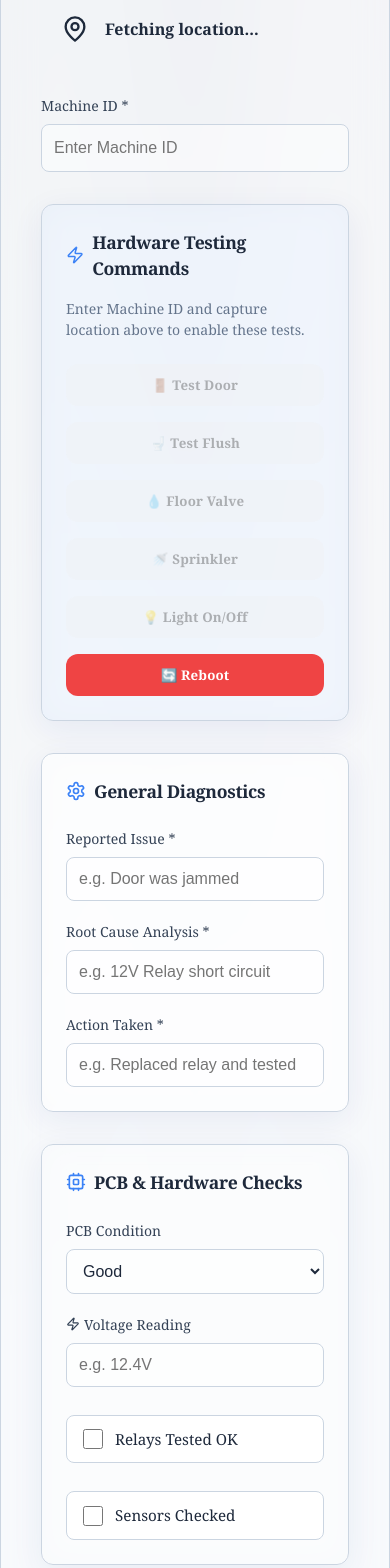
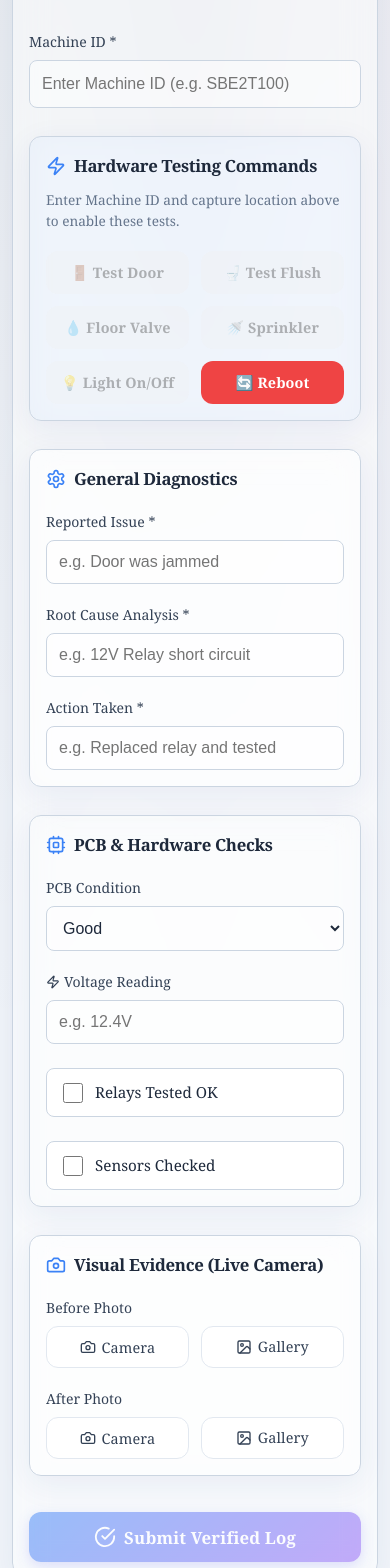
Before and after one commit to Smartbuddy1/IOT, a React (Vite) app in the folder frontend/: page /test-form in a window 390 px wide. Shown: the part 220-1788 px from the top of the page. Built offline with nearby package versions, Linux system fonts and the light colour scheme; no server answers.

Commit message:
Make standalone TestForm 100% mobile responsive for field technicians

```diff
--- a/frontend/src/pages/TestForm.jsx
+++ b/frontend/src/pages/TestForm.jsx
@@ -172,66 +172,121 @@ const TestForm = () => {
   };
 
   return (
-    <div className="page-container fade-in">
-      <div className="page-header" style={{ marginBottom: '2rem' }}>
-        <h1 style={{ fontSize: '1.875rem', fontWeight: 'bold', color: 'var(--slate-800)', display: 'flex', alignItems: 'center', gap: '0.75rem' }}>
+    <div className="page-container fade-in" style={{ padding: 'clamp(0.75rem, 3vw, 2rem)' }}>
+      <style>{`
+        .test-form-wrapper {
+          max-width: 800px;
+          margin: 0 auto;
+          padding: clamp(1rem, 4vw, 2.5rem);
+          border-radius: 16px;
+          box-sizing: border-box;
+          width: 100%;
+        }
+        .hw-test-grid {
+          display: grid;
+          grid-template-columns: repeat(2, 1fr);
+          gap: 0.75rem;
+        }
+        @media (min-width: 640px) {
+          .hw-test-grid {
+            grid-template-columns: repeat(3, 1fr);
+            gap: 1rem;
+          }
+        }
+        .responsive-grid-2col {
+          display: grid;
+          grid-template-columns: 1fr;
+          gap: 1.25rem;
+        }
+        @media (min-width: 640px) {
+          .responsive-grid-2col {
+            grid-template-columns: repeat(2, 1fr);
+          }
+        }
+        .photo-btn-group {
+          display: flex;
+          gap: 0.75rem;
+          width: 100%;
+        }
+        .photo-btn-group > * {
+          flex: 1 1 0;
+          min-width: 0;
+          padding: 0 0.5rem !important;
+          font-size: 0.9rem !important;
+        }
+        .form-input {
+          width: 100% !important;
+          box-sizing: border-box !important;
+        }
+        @media (max-width: 480px) {
+          .page-header h1 {
+            font-size: 1.4rem !important;
+          }
+          .page-header p {
+            font-size: 0.85rem !important;
+          }
+        }
+      `}</style>
+
+      <div className="page-header" style={{ marginBottom: '1.5rem' }}>
+        <h1 style={{ fontSize: '1.875rem', fontWeight: 'bold', color: 'var(--slate-800)', display: 'flex', alignItems: 'center', gap: '0.75rem', flexWrap: 'wrap' }}>
           Hardware Testing & Maintenance
         </h1>
         <p style={{ color: 'var(--slate-500)', marginTop: '0.25rem' }}>Standalone form for testing field reports, executing hardware tests, with live camera and GPS tags.</p>
       </div>
 
-      <div className="glass-panel" style={{ maxWidth: '800px', margin: '0 auto', padding: '2.5rem' }}>
-        <form onSubmit={handleLogSubmit} style={{ display: 'flex', flexDirection: 'column', gap: '2rem' }}>
+      <div className="glass-panel test-form-wrapper">
+        <form onSubmit={handleLogSubmit} style={{ display: 'flex', flexDirection: 'column', gap: '1.75rem', width: '100%' }}>
 
           {/* Location Verification Section */}
-          <div style={{ backgroundColor: formData.gps_lat ? 'var(--bg-success)' : 'var(--bg-danger)', padding: '1.25rem', borderRadius: '12px', display: 'flex', alignItems: 'center', gap: '1rem', color: formData.gps_lat ? 'var(--success-color)' : 'var(--danger-color)', border: `1px solid ${formData.gps_lat ? 'var(--success-color)' : 'var(--danger-color)'}33` }}>
-            <MapPin size={28} />
-            <div>
-              <div style={{ fontWeight: 'bold', fontSize: '1rem' }}>{locationStatus}</div>
+          <div style={{ backgroundColor: formData.gps_lat ? 'var(--bg-success)' : 'var(--bg-danger)', padding: '1rem', borderRadius: '12px', display: 'flex', alignItems: 'center', gap: '0.75rem', color: formData.gps_lat ? 'var(--success-color)' : 'var(--danger-color)', border: `1px solid ${formData.gps_lat ? 'var(--success-color)' : 'var(--danger-color)'}33`, flexWrap: 'wrap' }}>
+            <MapPin size={26} style={{ flexShrink: 0 }} />
+            <div style={{ flexGrow: 1, minWidth: '180px', wordBreak: 'break-word' }}>
+              <div style={{ fontWeight: 'bold', fontSize: '0.95rem' }}>{locationStatus}</div>
               {formData.gps_lat && (
-                <div style={{ fontSize: '0.85rem', opacity: 0.9, marginTop: '0.25rem' }}>{formData.gps_lat}, {formData.gps_lng}</div>
+                <div style={{ fontSize: '0.8rem', opacity: 0.9, marginTop: '0.25rem' }}>{formData.gps_lat}, {formData.gps_lng}</div>
               )}
             </div>
           </div>
 
-          <div className="form-group" style={{ marginBottom: 0 }}>
+          <div className="form-group" style={{ marginBottom: 0, width: '100%' }}>
             <label className="form-label">Machine ID <span style={{color:'var(--danger-color)'}}>*</span></label>
-            <div style={{ display: 'flex', gap: '1rem', alignItems: 'center', flexWrap: 'wrap' }}>
-              <input type="text" className="form-input" required value={formData.machine_id} onChange={e => setFormData({...formData, machine_id: e.target.value})} placeholder="Enter Machine ID" style={{ flex: '1 1 300px', height: '48px' }} />
+            <div style={{ width: '100%' }}>
+              <input type="text" className="form-input" required value={formData.machine_id} onChange={e => setFormData({...formData, machine_id: e.target.value})} placeholder="Enter Machine ID (e.g. SBE2T100)" style={{ height: '48px', fontSize: '1rem' }} />
             </div>
           </div>
 
           {/* Hardware Testing Section */}
-          <div className="glass-panel" style={{ padding: '1.5rem', borderRadius: '12px', border: '1px solid var(--border-color)', backgroundColor: 'rgba(59, 130, 246, 0.05)' }}>
-            <h4 style={{ display: 'flex', alignItems: 'center', gap: '0.5rem', marginBottom: '1rem', color: 'var(--text-primary)', fontSize: '1.1rem', fontWeight: 'bold' }}>
-              <Zap size={20} color="var(--primary-color)" /> Hardware Testing Commands
+          <div className="glass-panel" style={{ padding: 'clamp(1rem, 3vw, 1.5rem)', borderRadius: '12px', border: '1px solid var(--border-color)', backgroundColor: 'rgba(59, 130, 246, 0.05)', width: '100%', boxSizing: 'border-box' }}>
+            <h4 style={{ display: 'flex', alignItems: 'center', gap: '0.5rem', marginBottom: '0.75rem', color: 'var(--text-primary)', fontSize: '1.05rem', fontWeight: 'bold', flexWrap: 'wrap' }}>
+              <Zap size={20} color="var(--primary-color)" style={{ flexShrink: 0 }} /> Hardware Testing Commands
             </h4>
-            <p style={{ fontSize: '0.875rem', color: 'var(--text-secondary)', marginBottom: '1.5rem' }}>Enter Machine ID and capture location above to enable these tests.</p>
-            <div style={{ display: 'grid', gridTemplateColumns: 'repeat(auto-fit, minmax(140px, 1fr))', gap: '1rem' }}>
-              <button type="button" onClick={() => handleTestHardware('TEST_DOOR')} className="btn btn-outline" style={{ padding: '0.75rem', height: 'auto', fontWeight: '600' }} disabled={!formData.machine_id}>🚪 Test Door</button>
-              <button type="button" onClick={() => handleTestHardware('TEST_FLUSH')} className="btn btn-outline" style={{ padding: '0.75rem', height: 'auto', fontWeight: '600' }} disabled={!formData.machine_id}>🚽 Test Flush</button>
-              <button type="button" onClick={() => handleTestHardware('TEST_FLOOR_VALVE')} className="btn btn-outline" style={{ padding: '0.75rem', height: 'auto', fontWeight: '600' }} disabled={!formData.machine_id}>💧 Floor Valve</button>
-              <button type="button" onClick={() => handleTestHardware('TEST_SPRINKLER')} className="btn btn-outline" style={{ padding: '0.75rem', height: 'auto', fontWeight: '600' }} disabled={!formData.machine_id}>🚿 Sprinkler</button>
-              <button type="button" onClick={() => handleTestHardware('TEST_LIGHT')} className="btn btn-outline" style={{ padding: '0.75rem', height: 'auto', fontWeight: '600' }} disabled={!formData.machine_id}>💡 Light On/Off</button>
-              <button type="button" onClick={() => handleTestHardware('REBOOT')} className="btn btn-secondary" style={{ padding: '0.75rem', height: 'auto', fontWeight: '600', backgroundColor: '#ef4444', color: 'white', border: 'none' }} disabled={!formData.machine_id}>🔄 Reboot</button>
+            <p style={{ fontSize: '0.85rem', color: 'var(--text-secondary)', marginBottom: '1.25rem' }}>Enter Machine ID and capture location above to enable these tests.</p>
+            <div className="hw-test-grid">
+              <button type="button" onClick={() => handleTestHardware('TEST_DOOR')} className="btn btn-outline" style={{ padding: '0.75rem 0.5rem', height: 'auto', fontWeight: '600', fontSize: '0.9rem', display: 'flex', justifyContent: 'center', alignItems: 'center', gap: '0.35rem' }} disabled={!formData.machine_id}>🚪 Test Door</button>
+              <button type="button" onClick={() => handleTestHardware('TEST_FLUSH')} className="btn btn-outline" style={{ padding: '0.75rem 0.5rem', height: 'auto', fontWeight: '600', fontSize: '0.9rem', display: 'flex', justifyContent: 'center', alignItems: 'center', gap: '0.35rem' }} disabled={!formData.machine_id}>🚽 Test Flush</button>
+              <button type="button" onClick={() => handleTestHardware('TEST_FLOOR_VALVE')} className="btn btn-outline" style={{ padding: '0.75rem 0.5rem', height: 'auto', fontWeight: '600', fontSize: '0.9rem', display: 'flex', justifyContent: 'center', alignItems: 'center', gap: '0.35rem' }} disabled={!formData.machine_id}>💧 Floor Valve</button>
+              <button type="button" onClick={() => handleTestHardware('TEST_SPRINKLER')} className="btn btn-outline" style={{ padding: '0.75rem 0.5rem', height: 'auto', fontWeight: '600', fontSize: '0.9rem', display: 'flex', justifyContent: 'center', alignItems: 'center', gap: '0.35rem' }} disabled={!formData.machine_id}>🚿 Sprinkler</button>
+              <button type="button" onClick={() => handleTestHardware('TEST_LIGHT')} className="btn btn-outline" style={{ padding: '0.75rem 0.5rem', height: 'auto', fontWeight: '600', fontSize: '0.9rem', display: 'flex', justifyContent: 'center', alignItems: 'center', gap: '0.35rem' }} disabled={!formData.machine_id}>💡 Light On/Off</button>
+              <button type="button" onClick={() => handleTestHardware('REBOOT')} className="btn btn-secondary" style={{ padding: '0.75rem 0.5rem', height: 'auto', fontWeight: '600', fontSize: '0.9rem', backgroundColor: '#ef4444', color: 'white', border: 'none', display: 'flex', justifyContent: 'center', alignItems: 'center', gap: '0.35rem' }} disabled={!formData.machine_id}>🔄 Reboot</button>
             </div>
           </div>
 
           {/* Section 1: General Info */}
-          <div className="glass-panel" style={{ padding: '1.5rem', borderRadius: '12px', border: '1px solid var(--border-color)' }}>
-            <h4 style={{ display: 'flex', alignItems: 'center', gap: '0.5rem', marginBottom: '1.5rem', color: 'var(--text-primary)', fontSize: '1.1rem', fontWeight: 'bold' }}>
-              <Settings size={20} color="var(--primary-color)" /> General Diagnostics
+          <div className="glass-panel" style={{ padding: 'clamp(1rem, 3vw, 1.5rem)', borderRadius: '12px', border: '1px solid var(--border-color)', width: '100%', boxSizing: 'border-box' }}>
+            <h4 style={{ display: 'flex', alignItems: 'center', gap: '0.5rem', marginBottom: '1.25rem', color: 'var(--text-primary)', fontSize: '1.05rem', fontWeight: 'bold', flexWrap: 'wrap' }}>
+              <Settings size={20} color="var(--primary-color)" style={{ flexShrink: 0 }} /> General Diagnostics
             </h4>
-            <div style={{ display: 'flex', flexDirection: 'column', gap: '1.25rem' }}>
-              <div className="form-group" style={{ marginBottom: 0 }}>
+            <div style={{ display: 'flex', flexDirection: 'column', gap: '1.25rem', width: '100%' }}>
+              <div className="form-group" style={{ marginBottom: 0, width: '100%' }}>
                 <label className="form-label">Reported Issue <span style={{color:'var(--danger-color)'}}>*</span></label>
                 <input type="text" className="form-input" required value={formData.reported_issue} onChange={e => setFormData({...formData, reported_issue: e.target.value})} placeholder="e.g. Door was jammed" />
               </div>
-              <div className="form-group" style={{ marginBottom: 0 }}>
+              <div className="form-group" style={{ marginBottom: 0, width: '100%' }}>
                 <label className="form-label">Root Cause Analysis <span style={{color:'var(--danger-color)'}}>*</span></label>
                 <input type="text" className="form-input" required value={formData.root_cause} onChange={e => setFormData({...formData, root_cause: e.target.value})} placeholder="e.g. 12V Relay short circuit" />
               </div>
-              <div className="form-group" style={{ marginBottom: 0 }}>
+              <div className="form-group" style={{ marginBottom: 0, width: '100%' }}>
                 <label className="form-label">Action Taken <span style={{color:'var(--danger-color)'}}>*</span></label>
                 <input type="text" className="form-input" required value={formData.action_taken} onChange={e => setFormData({...formData, action_taken: e.target.value})} placeholder="e.g. Replaced relay and tested" />
               </div>
@@ -239,13 +294,13 @@ const TestForm = () => {
           </div>
 
           {/* Section 2: PCB & Hardware Check */}
-          <div className="glass-panel" style={{ padding: '1.5rem', borderRadius: '12px', border: '1px solid var(--border-color)', backgroundColor: 'var(--bg-secondary)' }}>
-            <h4 style={{ display: 'flex', alignItems: 'center', gap: '0.5rem', marginBottom: '1.5rem', color: 'var(--text-primary)', fontSize: '1.1rem', fontWeight: 'bold' }}>
-              <Cpu size={20} color="var(--primary-color)" /> PCB & Hardware Checks
+          <div className="glass-panel" style={{ padding: 'clamp(1rem, 3vw, 1.5rem)', borderRadius: '12px', border: '1px solid var(--border-color)', backgroundColor: 'var(--bg-secondary)', width: '100%', boxSizing: 'border-box' }}>
+            <h4 style={{ display: 'flex', alignItems: 'center', gap: '0.5rem', marginBottom: '1.25rem', color: 'var(--text-primary)', fontSize: '1.05rem', fontWeight: 'bold', flexWrap: 'wrap' }}>
+              <Cpu size={20} color="var(--primary-color)" style={{ flexShrink: 0 }} /> PCB & Hardware Checks
             </h4>
-            <div style={{ display: 'grid', gridTemplateColumns: 'repeat(auto-fit, minmax(250px, 1fr))', gap: '1.25rem' }}>
+            <div className="responsive-grid-2col">
 
-              <div className="form-group" style={{ marginBottom: 0 }}>
+              <div className="form-group" style={{ marginBottom: 0, width: '100%' }}>
                 <label className="form-label">PCB Condition</label>
                 <select className="form-input" value={formData.pcb_condition} onChange={e => setFormData({...formData, pcb_condition: e.target.value})}>
                   <option value="Good">Good</option>
@@ -255,18 +310,18 @@ const TestForm = () => {
                 </select>
               </div>
 
-              <div className="form-group" style={{ marginBottom: 0 }}>
+              <div className="form-group" style={{ marginBottom: 0, width: '100%' }}>
                 <label className="form-label" style={{ display: 'flex', alignItems: 'center', gap: '0.25rem' }}><Zap size={14} /> Voltage Reading</label>
                 <input type="text" className="form-input" value={formData.voltage_reading} onChange={e => setFormData({...formData, voltage_reading: e.target.value})} placeholder="e.g. 12.4V" />
               </div>
 
-              <div style={{ display: 'flex', alignItems: 'center', gap: '0.75rem', marginTop: '0.5rem', background: 'var(--surface-bg)', padding: '0.75rem 1rem', borderRadius: '8px', border: '1px solid var(--border-color)' }}>
-                <input type="checkbox" id="relays" checked={formData.relays_checked} onChange={e => setFormData({...formData, relays_checked: e.target.checked})} style={{ width: '20px', height: '20px', accentColor: 'var(--primary-color)' }} />
+              <div style={{ display: 'flex', alignItems: 'center', gap: '0.75rem', marginTop: '0.25rem', background: 'var(--surface-bg)', padding: '0.75rem 1rem', borderRadius: '8px', border: '1px solid var(--border-color)', width: '100%', boxSizing: 'border-box' }}>
+                <input type="checkbox" id="relays" checked={formData.relays_checked} onChange={e => setFormData({...formData, relays_checked: e.target.checked})} style={{ width: '20px', height: '20px', accentColor: 'var(--primary-color)', flexShrink: 0 }} />
                 <label htmlFor="relays" style={{ fontSize: '0.95rem', fontWeight: '500', color: 'var(--text-primary)', cursor: 'pointer', flexGrow: 1 }}>Relays Tested OK</label>
               </div>
 
-              <div style={{ display: 'flex', alignItems: 'center', gap: '0.75rem', marginTop: '0.5rem', background: 'var(--surface-bg)', padding: '0.75rem 1rem', borderRadius: '8px', border: '1px solid var(--border-color)' }}>
-                <input type="checkbox" id="sensors" checked={formData.sensors_checked} onChange={e => setFormData({...formData, sensors_checked: e.target.checked})} style={{ width: '20px', height: '20px', accentColor: 'var(--primary-color)' }} />
+              <div style={{ display: 'flex', alignItems: 'center', gap: '0.75rem', marginTop: '0.25rem', background: 'var(--surface-bg)', padding: '0.75rem 1rem', borderRadius: '8px', border: '1px solid var(--border-color)', width: '100%', boxSizing: 'border-box' }}>
+                <input type="checkbox" id="sensors" checked={formData.sensors_checked} onChange={e => setFormData({...formData, sensors_checked: e.target.checked})} style={{ width: '20px', height: '20px', accentColor: 'var(--primary-color)', flexShrink: 0 }} />
                 <label htmlFor="sensors" style={{ fontSize: '0.95rem', fontWeight: '500', color: 'var(--text-primary)', cursor: 'pointer', flexGrow: 1 }}>Sensors Checked</label>
               </div>
 
@@ -274,32 +329,32 @@ const TestForm = () => {
           </div>
 
           {/* Section 3: Visual Evidence */}
-          <div className="glass-panel" style={{ padding: '1.5rem', borderRadius: '12px', border: '1px solid var(--border-color)' }}>
-            <h4 style={{ display: 'flex', alignItems: 'center', gap: '0.5rem', marginBottom: '1.5rem', color: 'var(--text-primary)', fontSize: '1.1rem', fontWeight: 'bold' }}>
-              <Camera size={20} color="var(--primary-color)" /> Visual Evidence (Live Camera)
+          <div className="glass-panel" style={{ padding: 'clamp(1rem, 3vw, 1.5rem)', borderRadius: '12px', border: '1px solid var(--border-color)', width: '100%', boxSizing: 'border-box' }}>
+            <h4 style={{ display: 'flex', alignItems: 'center', gap: '0.5rem', marginBottom: '1.25rem', color: 'var(--text-primary)', fontSize: '1.05rem', fontWeight: 'bold', flexWrap: 'wrap' }}>
+              <Camera size={20} color="var(--primary-color)" style={{ flexShrink: 0 }} /> Visual Evidence (Live Camera)
             </h4>
-            <div style={{ display: 'grid', gridTemplateColumns: 'repeat(auto-fit, minmax(250px, 1fr))', gap: '1.5rem' }}>
-              <div className="form-group" style={{ marginBottom: 0 }}>
+            <div className="responsive-grid-2col">
+              <div className="form-group" style={{ marginBottom: 0, width: '100%' }}>
                 <label className="form-label">Before Photo</label>
-                <div style={{ display: 'flex', gap: '1rem' }}>
-                  <button type="button" onClick={() => startCamera('before_photo')} className="btn btn-secondary" style={{ flex: 1, display: 'flex', justifyContent: 'center', alignItems: 'center', gap: '0.5rem', fontWeight: '500', height: '42px' }}>
-                    <Camera size={18} /> Camera
+                <div className="photo-btn-group">
+                  <button type="button" onClick={() => startCamera('before_photo')} className="btn btn-secondary" style={{ display: 'flex', justifyContent: 'center', alignItems: 'center', gap: '0.35rem', fontWeight: '500', height: '42px' }}>
+                    <Camera size={16} /> Camera
                   </button>
-                  <label className="btn btn-secondary" style={{ flex: 1, display: 'flex', justifyContent: 'center', alignItems: 'center', gap: '0.5rem', cursor: 'pointer', fontWeight: '500', height: '42px' }}>
-                    <ImageIcon size={18} /> Gallery
+                  <label className="btn btn-secondary" style={{ display: 'flex', justifyContent: 'center', alignItems: 'center', gap: '0.35rem', cursor: 'pointer', fontWeight: '500', height: '42px', margin: 0 }}>
+                    <ImageIcon size={16} /> Gallery
                     <input type="file" accept="image/*" style={{ display: 'none' }} onChange={(e) => handleImageCapture(e, 'before_photo')} />
                   </label>
                 </div>
                 {formData.before_photo && <img src={formData.before_photo} alt="Before" style={{ marginTop: '1rem', width: '100%', height: '140px', objectFit: 'cover', borderRadius: '8px', border: '1px solid var(--border-color)' }} />}
               </div>
-              <div className="form-group" style={{ marginBottom: 0 }}>
+              <div className="form-group" style={{ marginBottom: 0, width: '100%' }}>
                 <label className="form-label">After Photo</label>
-                <div style={{ display: 'flex', gap: '1rem' }}>
-                  <button type="button" onClick={() => startCamera('after_photo')} className="btn btn-secondary" style={{ flex: 1, display: 'flex', justifyContent: 'center', alignItems: 'center', gap: '0.5rem', fontWeight: '500', height: '42px' }}>
-                    <Camera size={18} /> Camera
+                <div className="photo-btn-group">
+                  <button type="button" onClick={() => startCamera('after_photo')} className="btn btn-secondary" style={{ display: 'flex', justifyContent: 'center', alignItems: 'center', gap: '0.35rem', fontWeight: '500', height: '42px' }}>
+                    <Camera size={16} /> Camera
                   </button>
-                  <label className="btn btn-secondary" style={{ flex: 1, display: 'flex', justifyContent: 'center', alignItems: 'center', gap: '0.5rem', cursor: 'pointer', fontWeight: '500', height: '42px' }}>
-                    <ImageIcon size={18} /> Gallery
+                  <label className="btn btn-secondary" style={{ display: 'flex', justifyContent: 'center', alignItems: 'center', gap: '0.35rem', cursor: 'pointer', fontWeight: '500', height: '42px', margin: 0 }}>
+                    <ImageIcon size={16} /> Gallery
                     <input type="file" accept="image/*" style={{ display: 'none' }} onChange={(e) => handleImageCapture(e, 'after_photo')} />
                   </label>
                 </div>
@@ -308,8 +363,8 @@ const TestForm = () => {
             </div>
           </div>
 
-          <button type="submit" className="btn btn-primary" disabled={!formData.gps_lat} style={{ marginTop: '0.5rem', height: '48px', fontSize: '1.05rem', display: 'flex', justifyContent: 'center', alignItems: 'center', gap: '0.5rem', opacity: !formData.gps_lat ? 0.5 : 1 }}>
-            <CheckCircle size={20} /> Submit Verified Log
+          <button type="submit" className="btn btn-primary" disabled={!formData.gps_lat} style={{ marginTop: '0.5rem', height: '50px', fontSize: '1.05rem', display: 'flex', justifyContent: 'center', alignItems: 'center', gap: '0.5rem', opacity: !formData.gps_lat ? 0.5 : 1, width: '100%', borderRadius: '12px', fontWeight: 'bold' }}>
+            <CheckCircle size={22} /> Submit Verified Log
           </button>
         </form>
       </div>
```
